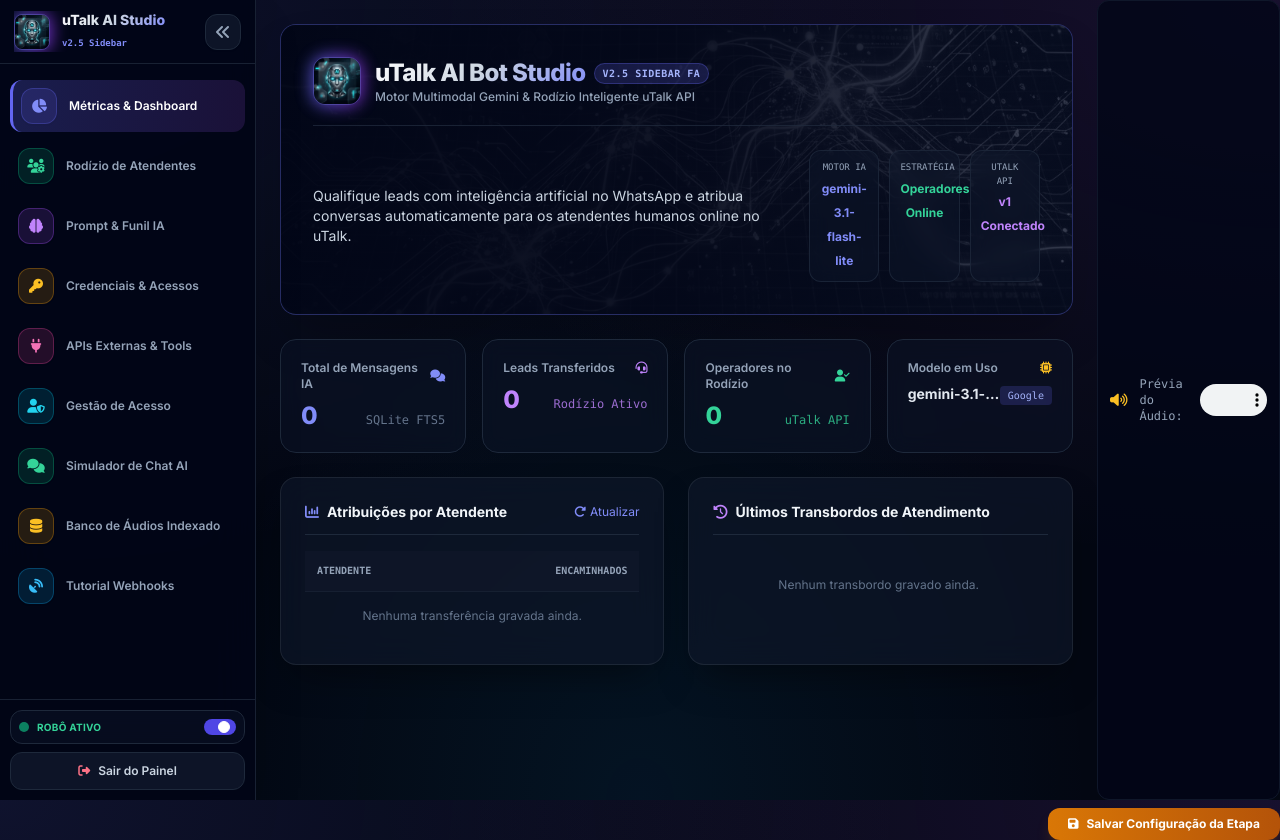
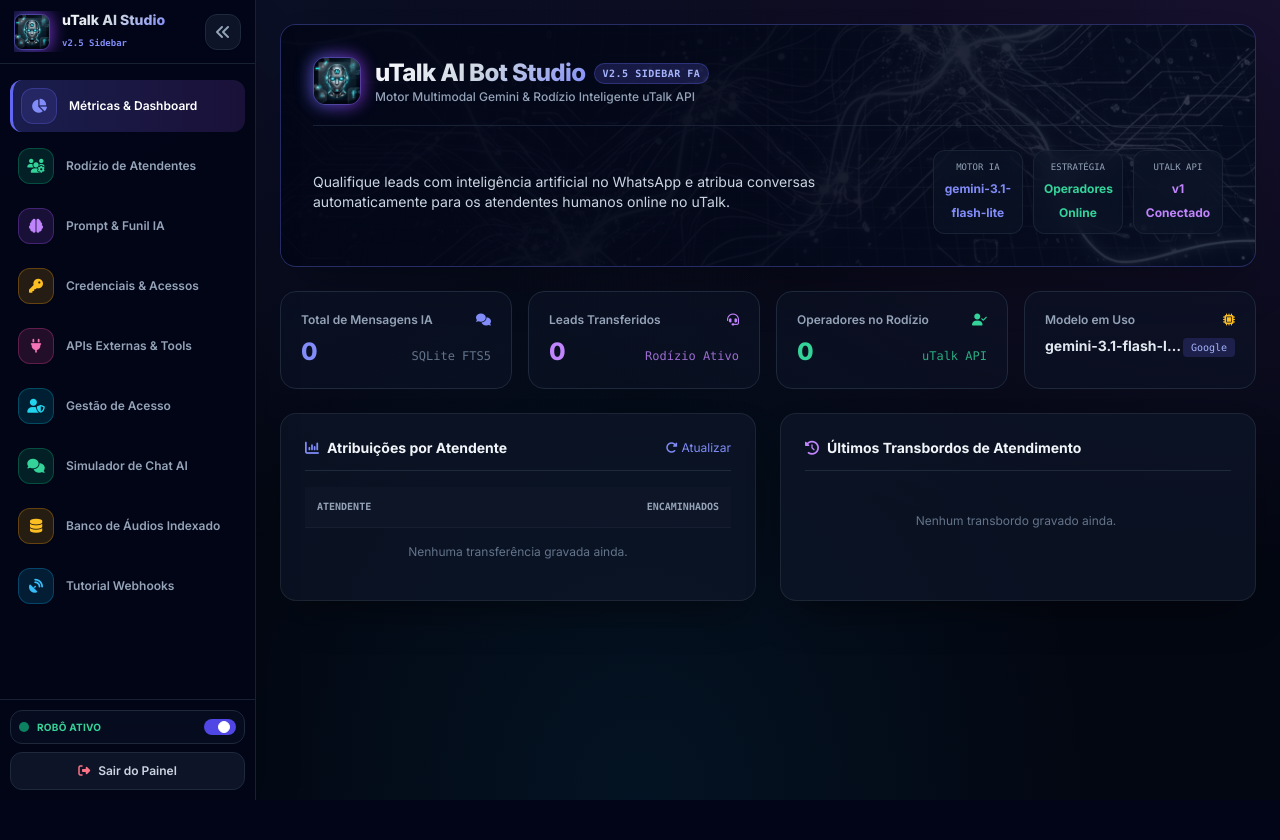
Before and after one commit to SrClauss/utalk-ai-bot-studio, a Python web app: template templates/dashboard.html in a window 1280 px wide. After the commit the page ends 800 px from the top, so only its background shows below. Run offline with Jinja, Linux system fonts and the light colour scheme; the template is opened without the code that fills it, so the values that code supplies are empty; some libraries are stand-ins or nearby versions.

Commit message:
fix: remocao de tags quebradas antigas que faziam previa do audio flutuar na margem direita

```diff
--- a/templates/dashboard.html
+++ b/templates/dashboard.html
@@ -1388,28 +1388,8 @@
                     </div>
                 </div>
             </div>
-                                        <div class="p-3 bg-slate-950/80 rounded-xl border border-slate-900 flex items-center gap-3">
-                                            <i class="fa-solid fa-volume-high text-amber-400 text-sm"></i>
-                                            <span class="text-xs font-mono text-slate-400">Prévia do Áudio:</span>
-                                            <audio controls :src="stg.audio_url" class="h-8 w-full max-w-md"></audio>
-                                        </div>
-                                    </template>
-                                </div>
-
-                                <div class="flex justify-end pt-2">
-                                    <button @click="saveStageConfig(stg)"
-                                        class="px-5 py-2 bg-gradient-to-r from-amber-600 to-amber-700 hover:from-amber-500 hover:to-amber-600 text-white font-bold text-xs rounded-xl shadow-lg shadow-amber-600/20 flex items-center gap-2 transition-all">
-                                        <i class="fa-solid fa-floppy-disk"></i>
-                                        <span>Salvar Configuração da Etapa</span>
-                                    </button>
-                                </div>
-                            </div>
-                        </template>
-                    </div>
-                </div>
-            </div>
-
-            <!-- TAB 8: TUTORIAL & CONFIGURAÇÃO DE WEBHOOKS -->
+
+            <!-- TAB 9: TUTORIAL & CONFIGURAÇÃO DE WEBHOOKS -->
             <div x-show="activeTab === 'webhooks'" class="space-y-6" x-transition>
                 <!-- Hero Header com Status do Endpoint -->
                 <div class="relative overflow-hidden glass-panel p-6 md:p-8 rounded-3xl border border-sky-500/40 shadow-2xl space-y-6">
```
